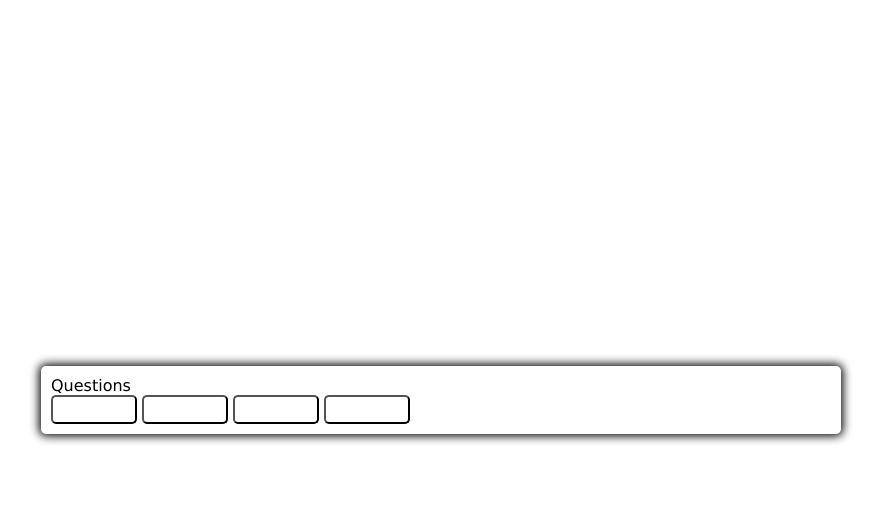
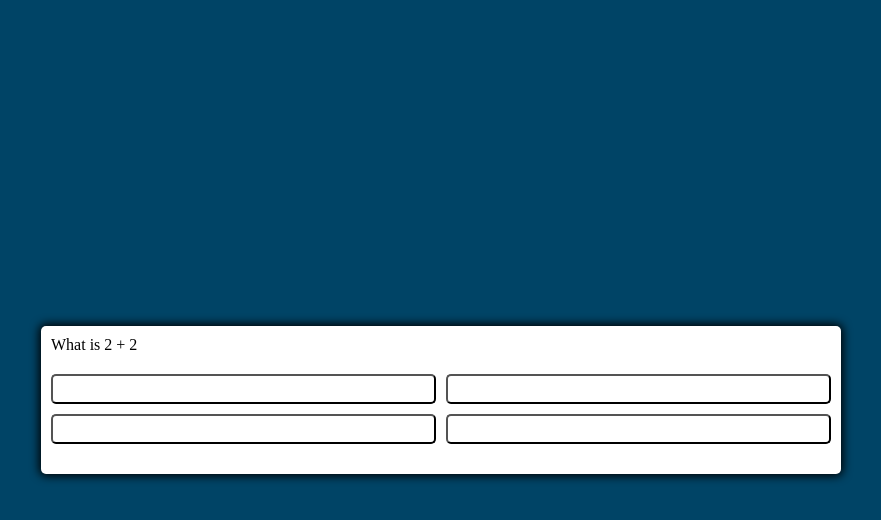
Before and after one commit to 00LEEE/CodingStudyQuiz, a plain HTML site: page Assets/Index.html in a window 1280 px wide. Both pictures are taken after a click on the button "Start". Shown: the whole page, without its empty margins (199-1080 px from the left). Drawn offline with Linux system fonts and the light colour scheme.

Commit message:
trying to find a css bug but found others

```diff
--- a/Assets/Index.html
+++ b/Assets/Index.html
@@ -3,16 +3,17 @@
 <head>
     <meta charset="UTF-8">
     <meta http-equiv="X-UA-Compatible" content="IE=edge">
-    <meta name="viewport" content="width=device-width, initial-scale=1.0">
+    <meta name="viewport" content="width=device-width,
+    initial-scale=1.0">
     <link href="style.css" rel="stylesheet">
     <script defer src="script.js"></script>
-    <title>Coding Study Quiz</title>
+    <title>Quiz App</title>
 </head>
 <body>
     <div class="container">
         <div id="question-container" class="hide">
             <div id="question">Questions</div>
-            <div id="answer-buttons" class="button-grid">
+            <div id="answer-buttons" class="btn-grid">
                 <button class="btn">Answer 1</button>
                 <button class="btn">Answer 2</button>
                 <button class="btn">Answer 3</button>
--- a/Assets/script.js
+++ b/Assets/script.js
@@ -1,16 +1,39 @@
 const startButton = document.getElementById('start-btn')
 const questionContainerElement = document.getElementById
 ('question-container')
+const questionElement = document.getElementById('question')
+const answerButtonsElement = document.getElementById('answer-buttons')
+
+let shuffledQuestions, currentQuestionIndex
 
 startButton.addEventListener('click', startGame)
 
 function startGame() {
+    console.log('Started')
     startButton.classList.add('hide')
+    shuffledQuestions = questions.sort(() => Math.random() - .5)
+    currentQuestionIndex = 0
     questionContainerElement.classList.remove('hide')
+    setNextQuestion()
 }
 
 function setNextQuestion() {
+    showQuestion(shuffledQuestions[currentQuestionIndex])
+}
+
+function showQuestion(question) {
+    questionElement.innerText = question.question
 }
 
 function selectAnswer() {
 }
+
+const questions = [
+    {
+        question: 'What is 2 + 2',
+        answers: [
+            { text: '4', correct: true},
+            { text: '22', correct: false}
+        ]
+    }
+]
--- a/Assets/style.css
+++ b/Assets/style.css
@@ -1,10 +1,10 @@
 *, *::before, *::after {
     box-sizing: border-box;
-    font-family: Lucida Sans;
+    font-family:'Times New Roman'
 }
 
 :root {
-    --hue-neutral: 200
+    --hue-neutral: 200;
     --hue-wrong: 0;
     --hue-correct: 145;
 }
@@ -48,7 +48,7 @@ body.wrong {
 .btn {
     --hue: var(--hue-neutral)
     border: 1px solid hsl(var(--hue), 100%, 30%);
-    background-color: hsl(var(--hue), 100% 50%);
+    background-color: hsl(var(--hue), 100%, 50%);
     border-radius: 5px;
     padding: 5px 10px;
     color: white;
```
